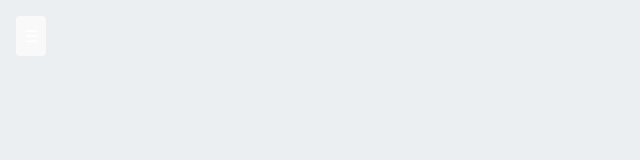
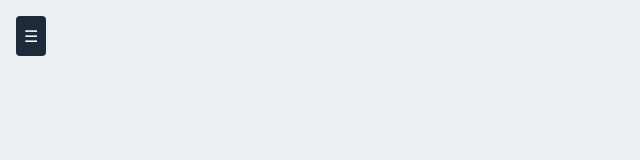
Before and after one commit to JASDA0000/Tools-Provision, a Vue app: page / in a window 1280 px wide. Shown: the top 160 px of the page, without its empty margins (0-640 px from the left). Built offline with nearby package versions, Linux system fonts and the light colour scheme.

Commit message:
Update style.css

```diff
--- a/src/style.css
+++ b/src/style.css
@@ -20,10 +20,6 @@
   min-height: 100vh;
 }
 
-
-
-
-
 #app {
   width: 1100px;
   margin: 0 auto;
@@ -33,14 +29,14 @@
 }
 
 @media (prefers-color-scheme: light) {
-  :root {
+  /* :root {
     color: #213547;
     background-color: #eceff1;
   }
   a:hover {
     color: #747bff;
-  }
-  button {
-    background-color: #f9f9f9;
-  }
+  } */
+  /* button {
+    background-color: #w;
+  } */
 }
```
